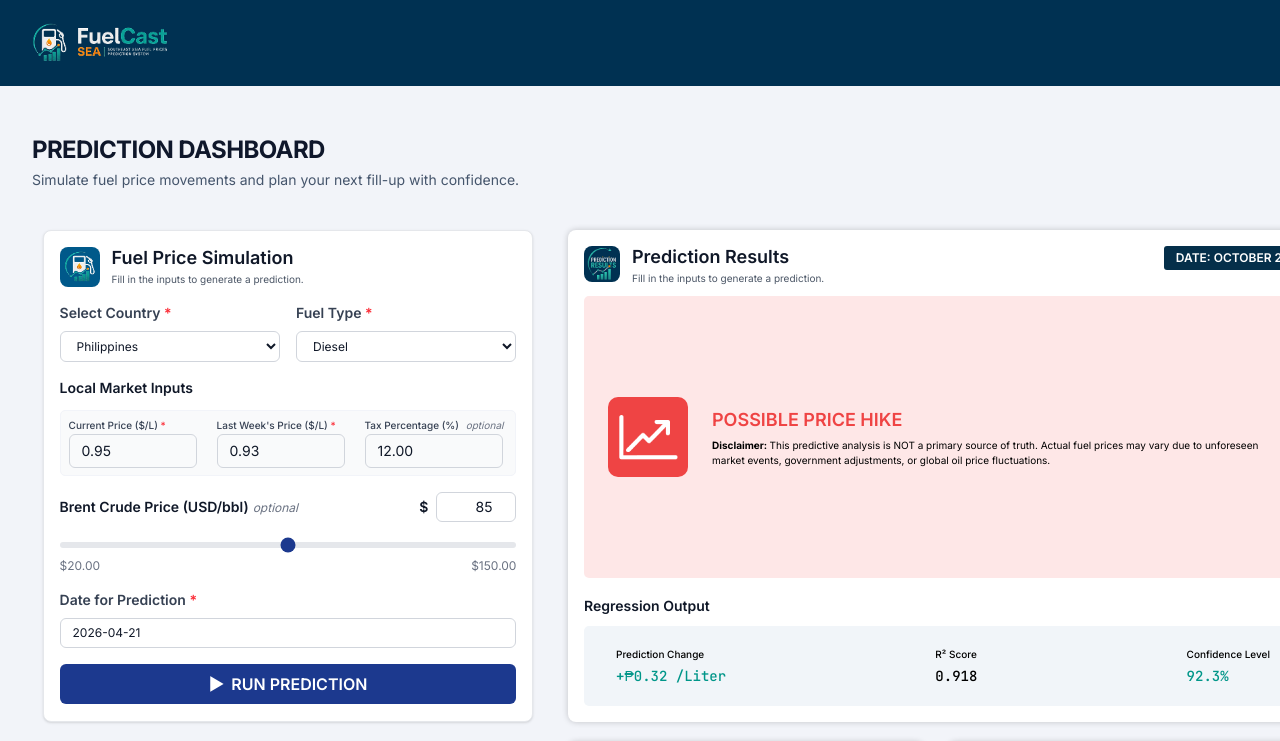
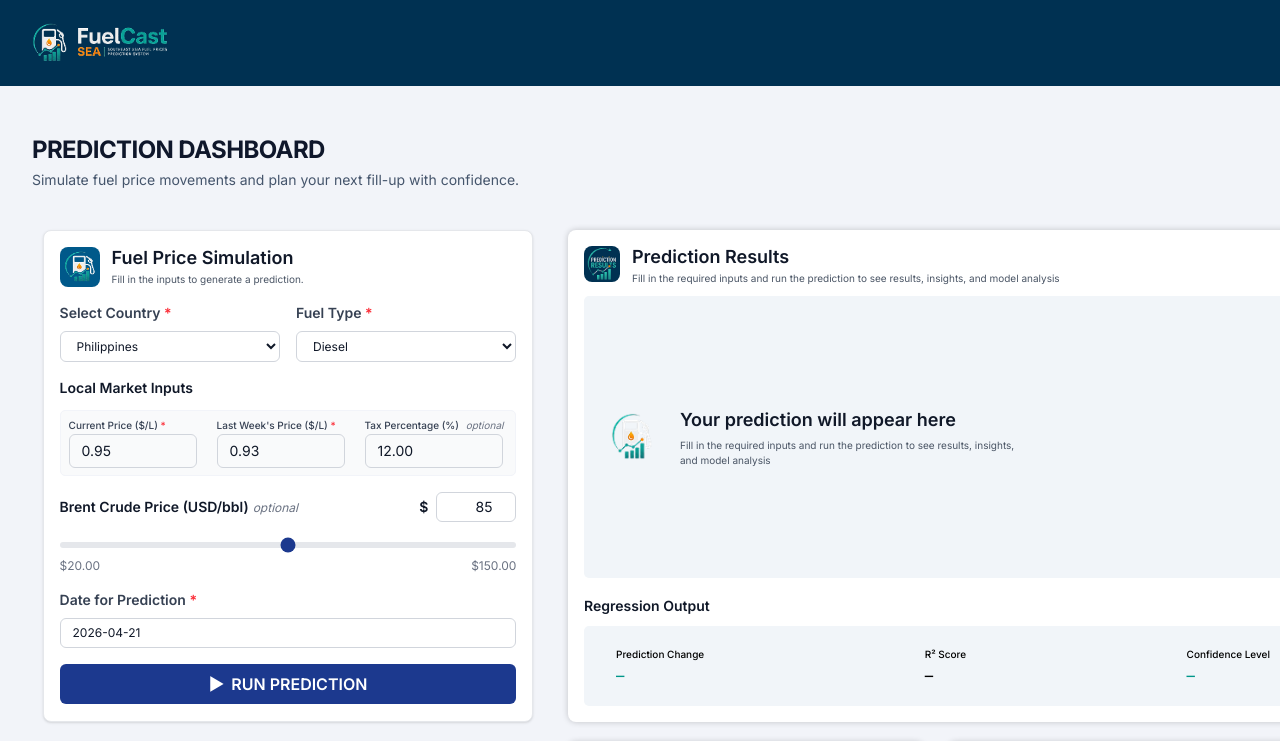
Before and after one commit to yelle15/fuelcast, a Next.js app in the folder frontend/: page / in a window 1280 px wide. Shown: the top 741 px of the page. Built offline with nearby package versions, Linux system fonts and the light colour scheme; no server answers.

Commit message:
fix prediction results component to have empty-state UI

```diff
--- a/frontend/src/app/components/prediction-results.js
+++ b/frontend/src/app/components/prediction-results.js
@@ -48,7 +48,7 @@ const mockPredictionData = {
 
 /** SAFE NORMALIZER */
 const normalizePredictionData = (data) => {
-  if (!data) return mockPredictionData;
+  if (!data) return null;
 
   return {
     date: data.date ?? "",
@@ -95,11 +95,13 @@ const predictionStatusConfig = {
 export default function PredictionResults(props) {
   const { data } = props;
 
-  const predictionData = normalizePredictionData(data ?? mockPredictionData);
+  const predictionData = normalizePredictionData(data);
+  const hasData = predictionData !== null;
 
-  const currentConfig =
-    predictionStatusConfig[predictionData.prediction.type] ||
-    predictionStatusConfig.STABLE;
+  const currentConfig = hasData
+    ? (predictionStatusConfig[predictionData.prediction.type] ||
+       predictionStatusConfig.STABLE)
+    : predictionStatusConfig.STABLE;
 
   return (
     <div className="w-[750px] h-123 p-4 bg-white rounded-lg shadow-[0px_0px_6px_0px_rgba(0,0,0,0.20)] flex flex-col justify-start items-start gap-2.5">
@@ -120,25 +122,27 @@ export default function PredictionResults(props) {
             </h1>
             <p
               className="text-[10px] font-inter text-gray-600 mt-0.5">
-              Fill in the inputs to generate a prediction.
+              {hasData ? "Fill in the inputs to generate a prediction." : "Fill in the required inputs and run the prediction to see results, insights,\nand model analysis"}
             </p>
           </div>
         </div>
 
-        <div className="px-3 py-1 bg-sky-950 rounded-[3px] flex-shrink-0">
+        {hasData && <div className="px-3 py-1 bg-sky-950 rounded-[3px] flex-shrink-0">
           <div
             className={`text-white text-xs font-semibold ${inter.className}`}
           >
             DATE: {predictionData.date}
           </div>
-        </div>
+        </div>}
       </div>
 
       {/* BANNER */}
       <div
-        className="self-stretch flex-1 py-6 px-6 mb-2 rounded-[5px] flex items-center gap-6"
-        style={{ backgroundColor: currentConfig.bannerBgColor }}
+        className={`self-stretch flex-1 py-6 px-6 mb-2 rounded-[5px] flex items-center gap-6 ${!hasData ? 'bg-slate-100' : ''}`}
+        style={hasData ? { backgroundColor: currentConfig.bannerBgColor } : {}}
       >
+        {hasData ? (
+          <>
             <div
               className="w-20 h-20 rounded-[10px] flex justify-center items-center"
               style={{ backgroundColor: currentConfig.iconBoxBgColor }}
@@ -165,6 +169,24 @@ export default function PredictionResults(props) {
                 </span>
               </div>
             </div>
+          </>
+        ) : (
+          <>
+            <img
+              src="/fuel-icon.png"
+              alt="Empty state"
+              className="w-12 h-12 object-contain flex-shrink-0"
+            />
+            <div className="flex flex-col gap-1">
+              <div className={`text-lg font-semibold text-gray-900 ${inter.className}`}>
+                Your prediction will appear here
+              </div>
+              <div className={`text-[10px] text-gray-600 ${inter.className}`}>
+                Fill in the required inputs and run the prediction to see results, insights,<br />and model analysis
+              </div>
+            </div>
+          </>
+        )}
       </div>
 
       {/* REGRESSION */}
@@ -183,7 +205,7 @@ export default function PredictionResults(props) {
             <div
               className={`text-teal-600 text-sm font-medium ${jetbrainsMono.className}`}
             >
-              {predictionData.regression.predictionChange}
+              {hasData ? predictionData.regression.predictionChange : "—"}
             </div>
           </div>
 
@@ -196,7 +218,7 @@ export default function PredictionResults(props) {
             <div
               className={`text-black text-sm font-medium ${jetbrainsMono.className}`}
             >
-              {predictionData.regression.r2Score}
+              {hasData ? predictionData.regression.r2Score : "—"}
             </div>
           </div>
 
@@ -209,7 +231,7 @@ export default function PredictionResults(props) {
             <div
               className={`text-teal-600 text-sm font-medium ${jetbrainsMono.className}`}
             >
-              {predictionData.regression.confidenceLevel}
+              {hasData ? predictionData.regression.confidenceLevel : "—"}
             </div>
           </div>
         </div>
```
Lines whose indentation alone changed are shown as unchanged.
